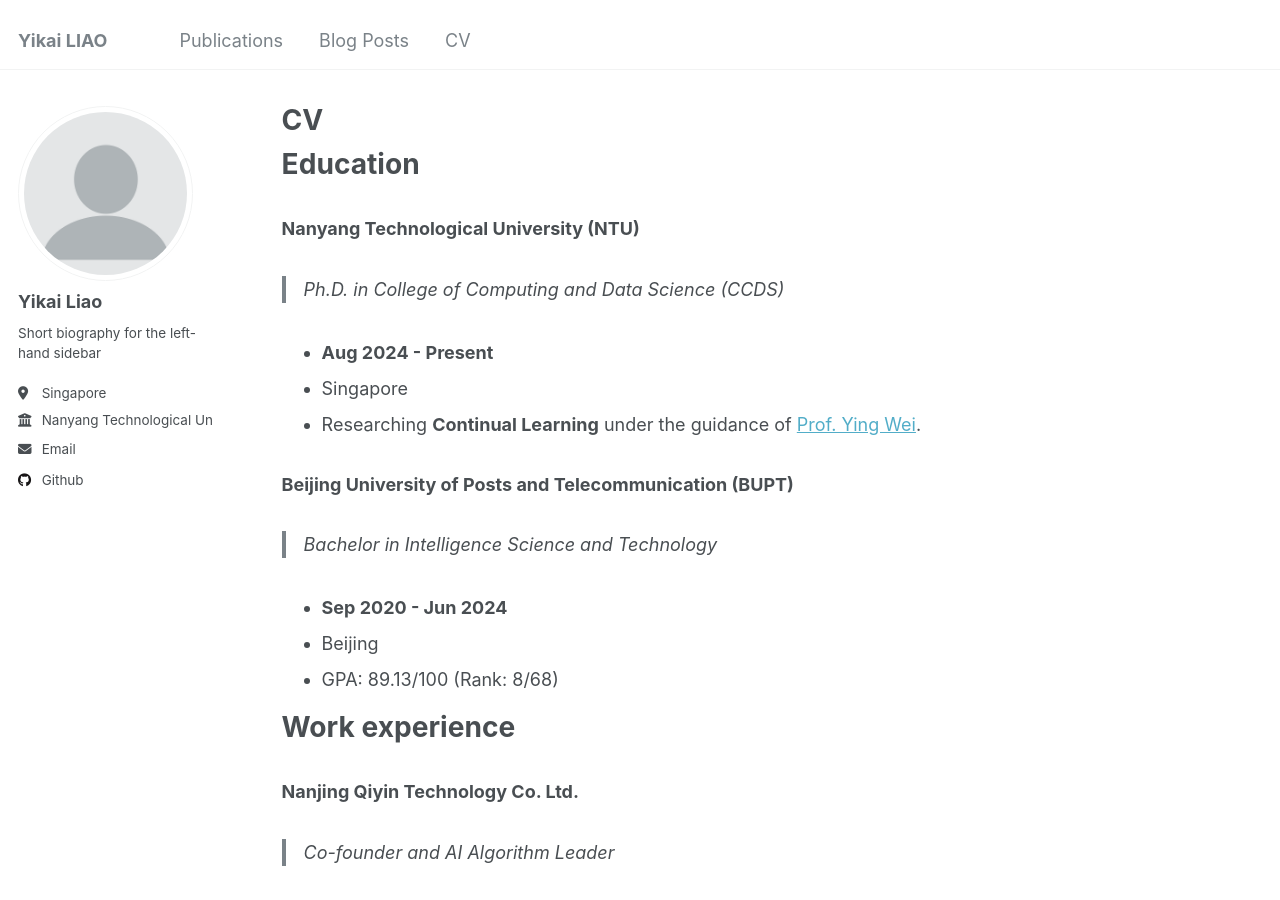
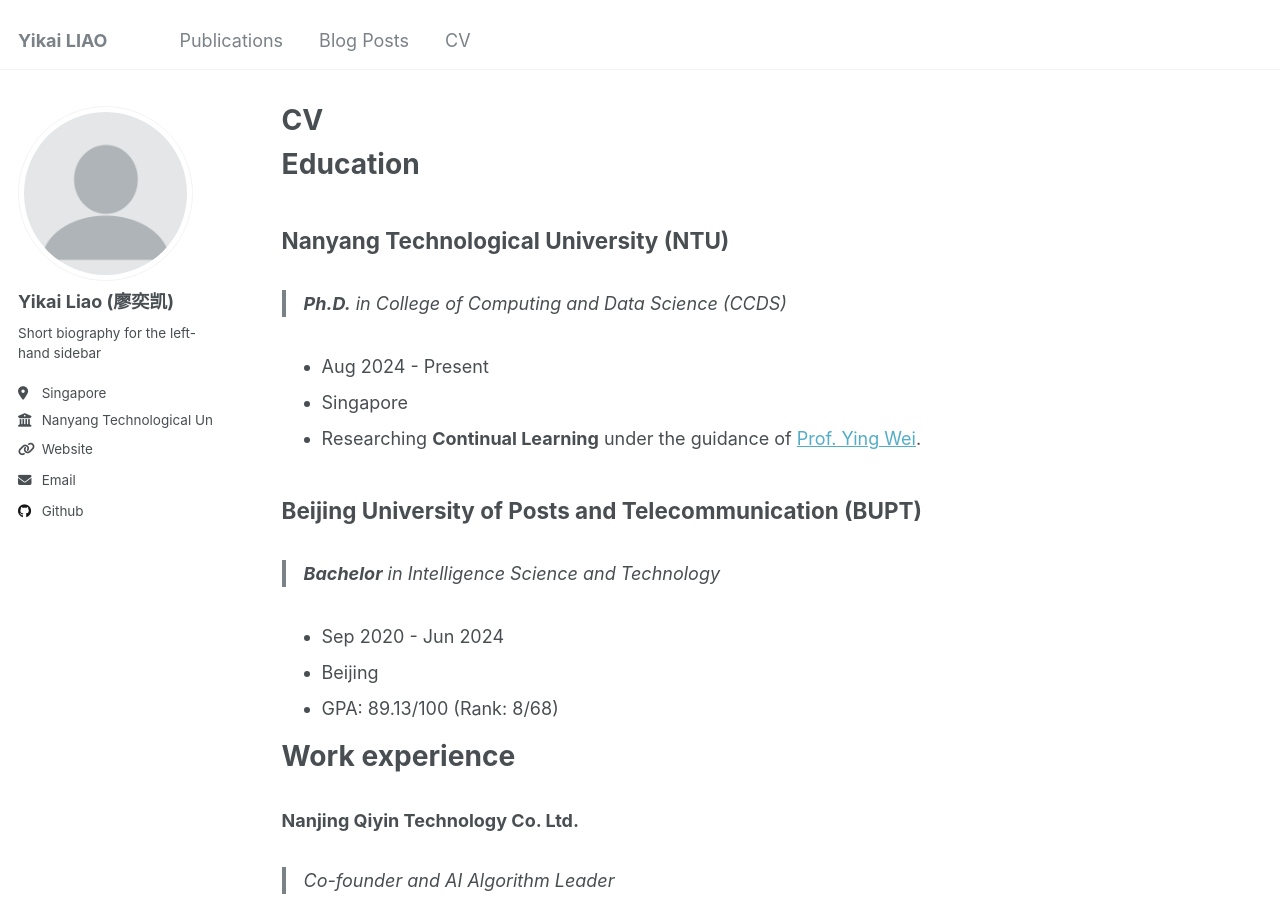
Before and after one commit to Yikai-Liao/academicpages, a Jekyll site: the page built from _pages/cv.md, in a window 1280 px wide and 900 px high. Built offline with Jekyll 4.4.1, drawn with Linux system fonts in a browser that asks for light colours.

```diff
--- a/_config.yml
+++ b/_config.yml
@@ -22,12 +22,12 @@ repository               : "academicpages/academicpages.github.io"
 author:
   # Biographic information
   avatar           : "profile.png"
-  name             : "Yikai Liao"
+  name             : "Yikai Liao (廖奕凯)"
   pronouns         : # example: "she/her"
   bio              : "Short biography for the left-hand sidebar"
   location         : "Singapore"
   employer         : "Nanyang Technological University"
-  uri              : # URL
+  uri              : “https://yikai-liao.github.io/academicpages/”
   email            : "yikai003@e.ntu.edu.sg"
 
   # Academic websites
--- a/_pages/cv.md
+++ b/_pages/cv.md
@@ -8,28 +8,26 @@ redirect_from:
 ---
 {% include base_path %}
 
-Education
-=========
+# Education
 
-### Nanyang Technological University (NTU)
+## Nanyang Technological University (NTU)
 
-> Ph.D. in College of Computing and Data Science (CCDS)
+> **Ph.D.** in *College of Computing and Data Science (CCDS)*
 
-* **Aug 2024 - Present**
+* Aug 2024 - Present
 * Singapore
 * Researching **Continual Learning** under the guidance of [Prof. Ying Wei](https://wei-ying.net/).
 
-### Beijing University of Posts and Telecommunication (BUPT)
+## Beijing University of Posts and Telecommunication (BUPT)
 
-> Bachelor in Intelligence Science and Technology
+> **Bachelor** in *Intelligence Science and Technology*
 
-* **Sep 2020 - Jun 2024**
+* Sep 2020 - Jun 2024
 * Beijing
 * GPA: 89.13/100 (Rank: 8/68)
 
 
-Work experience
-===============
+# Work experience
 
 ### Nanjing Qiyin Technology Co. Ltd.
 
```
